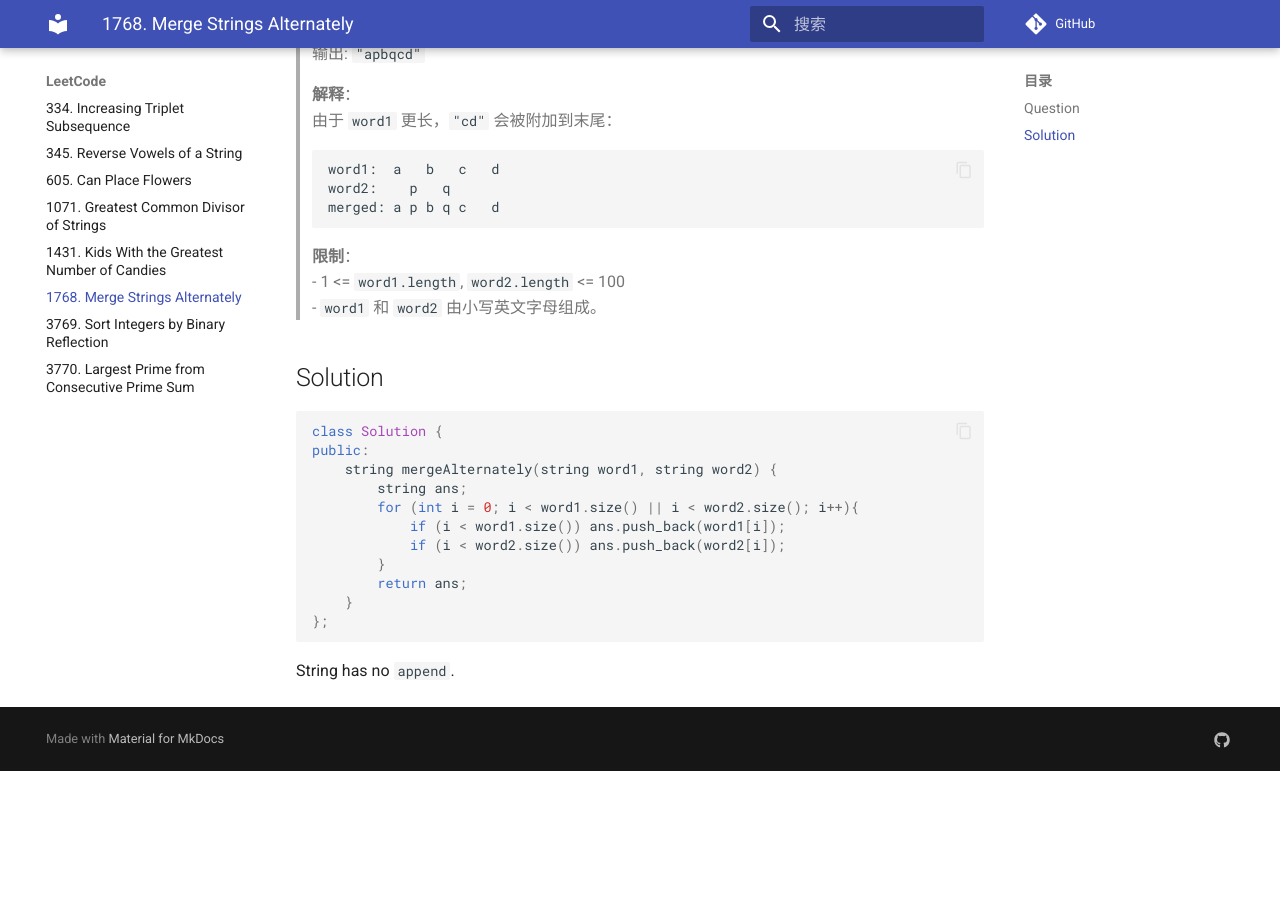
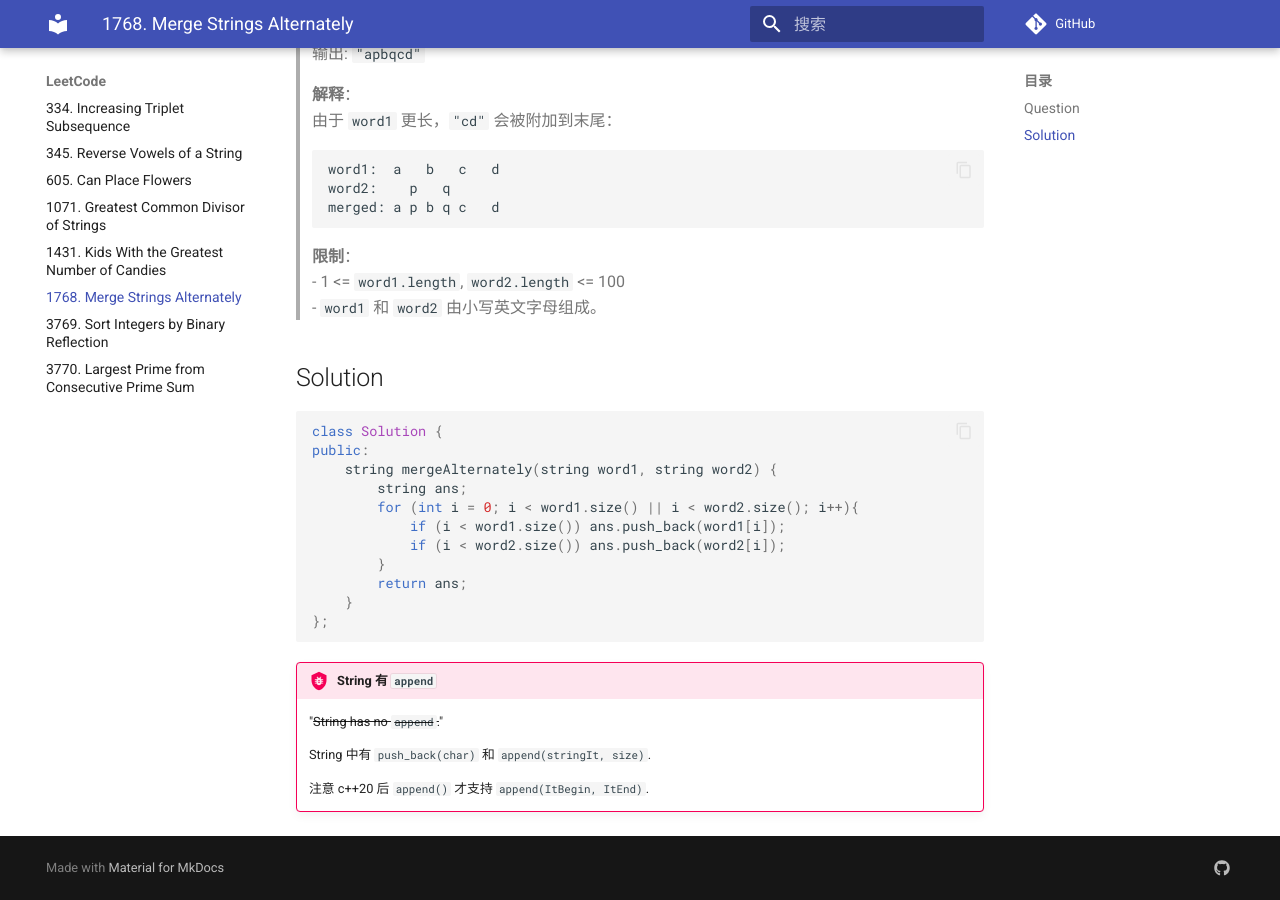
Before and after one commit to scbz4learning/algo-notes, an MkDocs documentation site: the page built from docs/LeetCode/1768.md, in a window 1280 px wide and 900 px high, scrolled down 988 px. Built offline with MkDocs 1.6.1 and Material for MkDocs 9.7.7, drawn with Linux system fonts in a browser that asks for light colours; comment, search, counter and statistics services are not loaded; before the commit the page ends 1759 px from its top, so only the background shows below that.

Commit message:
BugFix: `string` has `append()`

````diff
--- a/docs/LeetCode/1768.md
+++ b/docs/LeetCode/1768.md
@@ -68,4 +68,9 @@ public:
 };
 ```
 
-String has no `append`.
+!!! bug "String 有 `append`"
+    "~~String has no `append`.~~"
+
+    String 中有 `push_back(char)` 和 `append(stringIt, size)`.
+
+    注意 c++20 后 `append()` 才支持 `append(ItBegin, ItEnd)`.
````
